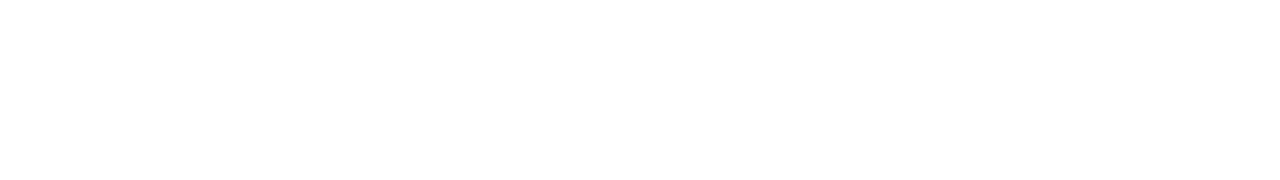
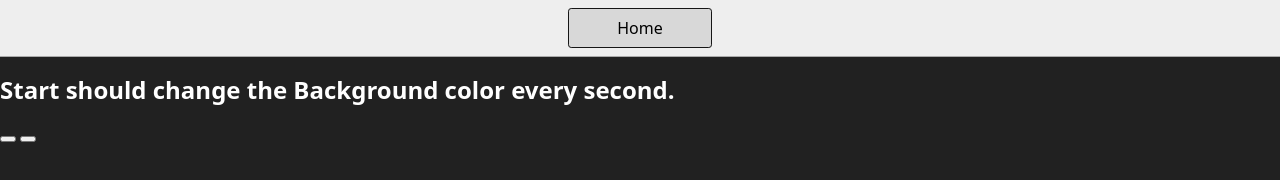
Before and after one commit to Bhabani-Barik/Small-Projects, a plain HTML site: page 07_UnlimitedColors/index.html in a window 1280 px wide. Drawn offline with Linux system fonts and the light colour scheme.

Commit message:
Update HTML structure

```diff
--- a/07_UnlimitedColors/index.html
+++ b/07_UnlimitedColors/index.html
@@ -6,8 +6,13 @@
     <title>Color Changing Game</title>
     <link rel="stylesheet" href="../style.css">
 </head>
-<body>
-
+<body style="background-color: #212121; color: #fff;">
+    <nav>
+        <a href="/" aria-current="page">Home</a>
+    </nav>
+    <h1>Start should change the Background color every second.</h1>
+    <button id="start"></button>
+    <button id="stop"></button>
+    <script src="code.js"></script>
 </body>
-<script src="code.js"></script>
 </html>
```
